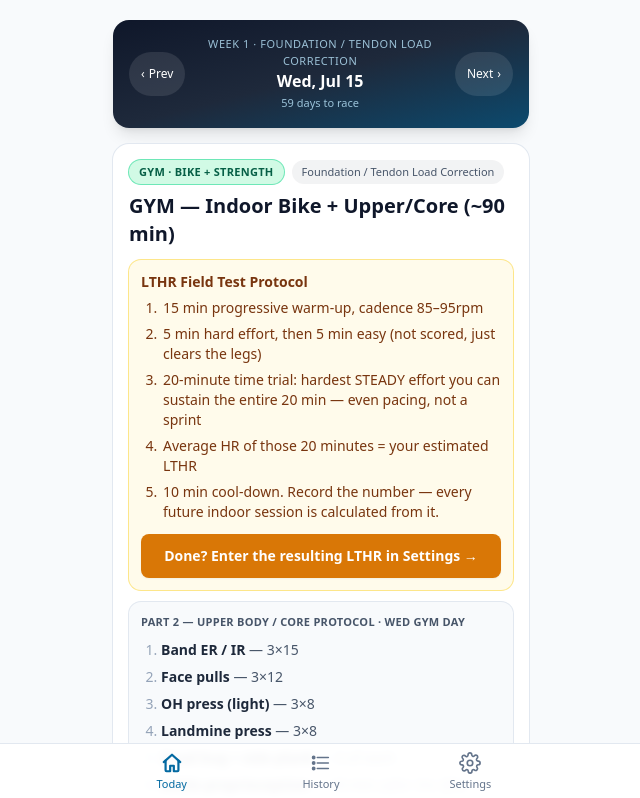
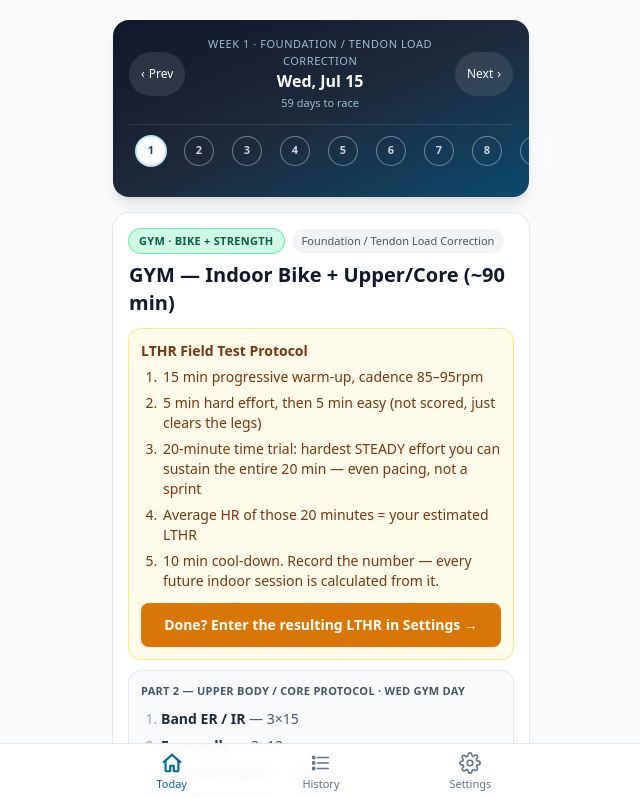
Before and after one commit to gitgonnagit/granfondo-training-companion, a React (Vite) app: page / in a window 1280 px wide. Shown: the top 798 px of the page, without its empty margins (319-959 px from the left). Built offline with nearby package versions, Linux system fonts and the light colour scheme.

Commit message:
Add week-progress dots to Today header

```diff
--- a/src/components/TodayView.jsx
+++ b/src/components/TodayView.jsx
@@ -8,6 +8,7 @@ import {
   addDays,
   defaultSelectedDate,
   findDay,
+  getCurrentWeekIndex,
   isInPlan,
   prettyDate,
   prettyDateLong,
@@ -16,6 +17,7 @@ import {
   PLAN_END,
   PLAN_START,
 } from '../lib/dateUtils.js'
+import planData from '../data/planData.json' with { type: 'json' }
 import WorkoutCard from './WorkoutCard.jsx'
 import NutritionCard from './NutritionCard.jsx'
 import RedFlagBanner from './RedFlagBanner.jsx'
@@ -104,6 +106,7 @@ function Header({ selectedDate, onSelectDate, week }) {
   const prevDay = useMemo(() => addDays(selectedDate, -1), [selectedDate])
   const nextDay = useMemo(() => addDays(selectedDate, 1), [selectedDate])
   const countdown = daysUntilTarget(RACE_DATE, selectedDate)
+  const weekIdx = getCurrentWeekIndex(selectedDate)
 
   return (
     <header className="rounded-2xl bg-gradient-to-br from-slate-900 via-slate-800 to-sky-900 text-white px-4 py-4 shadow-lg">
@@ -138,6 +141,53 @@ function Header({ selectedDate, onSelectDate, week }) {
           Next <span aria-hidden>›</span>
         </button>
       </div>
+      <WeekProgress
+        weeks={planData.weeks}
+        currentIdx={weekIdx}
+        onSelectDate={onSelectDate}
+      />
     </header>
   )
 }
+
+// Tiny 9-dot plan progress — Week 1 → Race Week. Past dots are filled
+// in a muted sky tone, the current dot inverts (white face on a ring),
+// future dots are outlined. Tapping any dot jumps the Today tab to the
+// first day of that week (cheap, lets the athlete leap weeks).
+function WeekProgress({ weeks, currentIdx, onSelectDate }) {
+  return (
+    <div
+      className="mt-3 pt-3 border-t border-white/10 flex items-center justify-between gap-1"
+      role="navigation"
+      aria-label="Training plan progress"
+    >
+      {weeks.map((w, i) => {
+        const isCurrent = i === currentIdx
+        const isPast = currentIdx >= 0 && i < currentIdx
+        const isRace = w.id === 'raceweek'
+        return (
+          <button
+            key={w.id}
+            type="button"
+            onClick={() => w.days?.[0] && onSelectDate(w.days[0].date)}
+            aria-current={isCurrent ? 'step' : undefined}
+            aria-label={`${w.title}${isCurrent ? ' (current)' : ''}`}
+            className="tap flex-1 flex flex-col items-center gap-1"
+          >
+            <span
+              className={`block h-7 w-7 rounded-full text-[11px] font-bold flex items-center justify-center transition ${
+                isCurrent
+                  ? 'bg-white text-sky-900 shadow ring-2 ring-sky-200'
+                  : isPast
+                    ? 'bg-sky-700/50 text-white'
+                    : 'ring-1 ring-white/40 text-white/80'
+              }`}
+            >
+              {isRace ? '★' : i + 1}
+            </span>
+          </button>
+        )
+      })}
+    </div>
+  )
+}
```
Also changed, not shown: src/lib/dateUtils.js.
